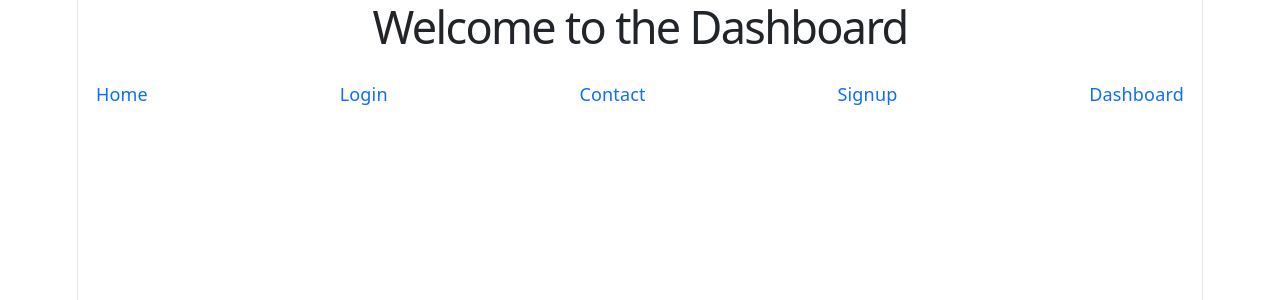
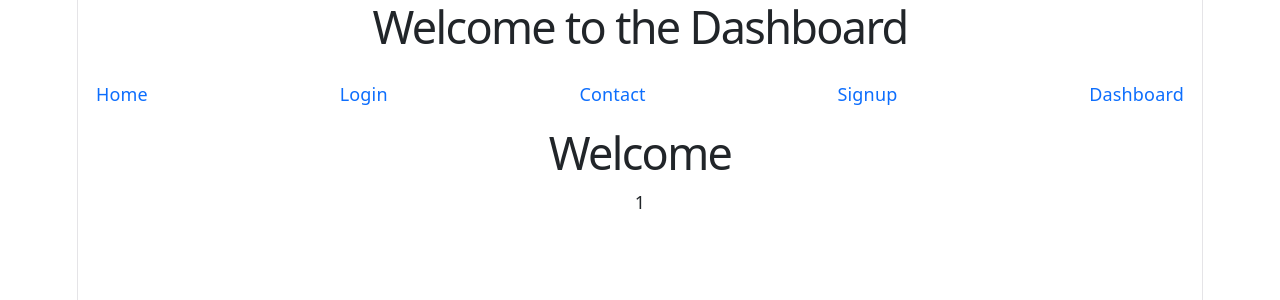
Before and after one commit to Aadityx/ReactPratice, a React (Vite) app in the folder Dashboard/: page /dashboard/1 in a window 1280 px wide. Shown: the top 300 px of the page. Built offline with nearby package versions, Linux system fonts and the light colour scheme.

Commit message:
Parameter passing added

```diff
--- a/Dashboard/src/App.jsx
+++ b/Dashboard/src/App.jsx
@@ -27,7 +27,7 @@ function App() {
         <Route path ="/contact" element={<Contact />} />
         <Route path ="/login" element={<Login />} />
         <Route path ="/signup" element={<SignUp />} />
-        <Route path ="/dashboard" element={<Dashboard />} />
+        <Route path ="/dashboard/:email" element={<Dashboard />} />
       </Routes>
       </BrowserRouter>
     </div>
--- a/Dashboard/src/components/Dashboard.jsx
+++ b/Dashboard/src/components/Dashboard.jsx
@@ -1,8 +1,14 @@
-function Dashboard(){
-    return(
-        <div>
-            <h1> Welcome to Dashboard Page</h1>
-        </div>
-    )
+import { useParams } from 'react-router-dom';
+
+function Dashboard() {
+  const { email } = useParams();
+
+  return (
+    <div>
+      <h1>Welcome</h1>
+      <p>{email}</p>
+    </div>
+  );
 }
-export default Dashboard
+
+export default Dashboard;
--- a/Dashboard/src/components/Login.jsx
+++ b/Dashboard/src/components/Login.jsx
@@ -1,12 +1,16 @@
 import { Form, Row, Col, Button, FormGroup } from 'react-bootstrap';
 import { Link } from 'react-router-dom';
+import { useState } from 'react';
 function Login() {
+  const [email, setEmail] = useState('');
+
   return (
+
     <div className="login-container">
     <Form>
       <FormGroup className="Email">
         <Form.Label>Email address</Form.Label>
-        <Form.Control type="email" placeholder="Enter email" />
+        <Form.Control type="email" placeholder="Enter email" value={email} onChange = {(e) => setEmail(e.target.value)} />
       </FormGroup>
       <FormGroup className="Password">
         <Form.Label>Password</Form.Label>
@@ -14,7 +18,7 @@ function Login() {
       </FormGroup>
 
       <Button variant="primary" type="submit">
-        <Link to="/dashboard">Login</Link>
+        <Link to={`/dashboard/${email}`}>Login</Link>
       </Button>
     </Form>
 </div>
```
